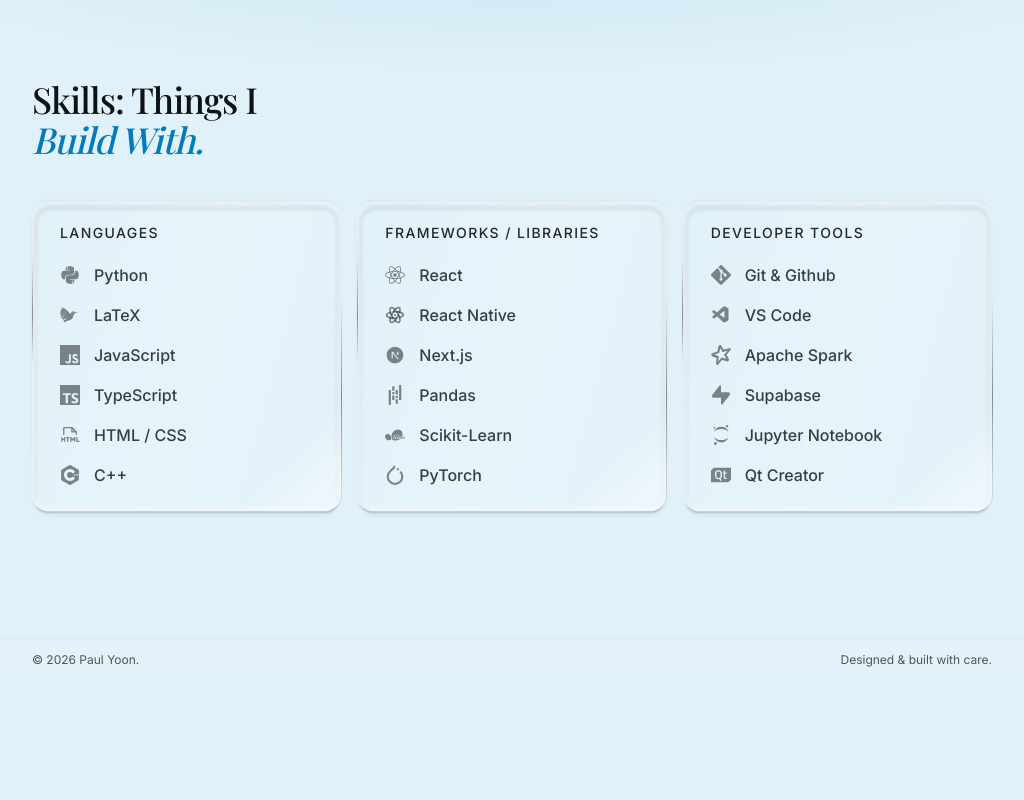
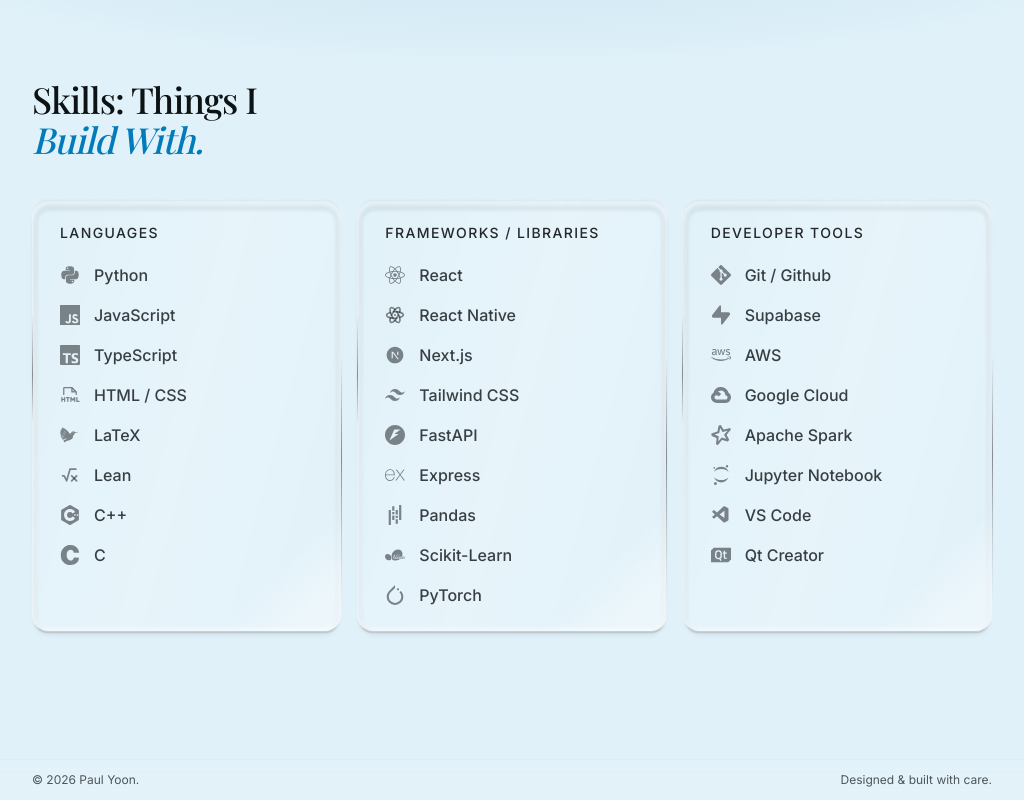
Before and after one commit to pauly00n/new-personal-website, a Next.js app: page / in a window 1280 px wide. Shown: the part 2491-3291 px from the top of the page, without its empty margins (128-1152 px from the left). Before the commit the page ends 3171 px from the top, so only its background shows below. Built offline with nearby package versions, Linux system fonts and the light colour scheme; no server answers; a web font is replaced by a local one.

Commit message:
more skills

```diff
--- a/components/skills.tsx
+++ b/components/skills.tsx
@@ -5,14 +5,14 @@
 import { SectionLabel } from "@/components/ui/section-label"
 import { useIntersectionOnce, useIntersectionsOnce } from "@/hooks/use-intersection-once"
 import GlassButton2 from "@/components/ui/glassbutton2"
-import { FaPython, FaReact } from "react-icons/fa"
+import { FaPython, FaReact, FaAws } from "react-icons/fa"
 import {
   SiGit, SiLatex, SiTypescript, SiJavascript, SiPandas,
   SiScikitlearn, SiPytorch, SiCplusplus, SiApachespark,
-  SiJupyter, SiQt,
+  SiJupyter, SiQt, SiFlask, SiExpress, SiFastapi, SiTailwindcss, SiC, SiGooglecloud,
 } from "react-icons/si"
 import { PiFileHtmlDuotone } from "react-icons/pi"
-import { TbBrandReactNative } from "react-icons/tb"
+import { TbBrandReactNative, TbMath } from "react-icons/tb"
 import { RiNextjsFill, RiSupabaseFill } from "react-icons/ri"
 import { VscVscode } from "react-icons/vsc"
 
@@ -21,11 +21,13 @@
     heading: "Languages",
     skills: [
       { label: "Python",      Icon: FaPython },
-      { label: "LaTeX",       Icon: SiLatex },
       { label: "JavaScript",  Icon: SiJavascript },
       { label: "TypeScript",  Icon: SiTypescript },
       { label: "HTML / CSS",  Icon: PiFileHtmlDuotone },
+      { label: "LaTeX",       Icon: SiLatex },
+      { label: "Lean",        Icon: TbMath },
       { label: "C++",         Icon: SiCplusplus },
+      { label: "C",           Icon: SiC },
     ],
   },
   {
@@ -34,6 +36,9 @@
       { label: "React",        Icon: FaReact },
       { label: "React Native", Icon: TbBrandReactNative },
       { label: "Next.js",      Icon: RiNextjsFill },
+      { label: "Tailwind CSS", Icon: SiTailwindcss },
+      { label: "FastAPI",      Icon: SiFastapi },
+      { label: "Express",      Icon: SiExpress },
       { label: "Pandas",       Icon: SiPandas },
       { label: "Scikit-Learn", Icon: SiScikitlearn },
       { label: "PyTorch",      Icon: SiPytorch },
@@ -42,11 +47,13 @@
   {
     heading: "Developer Tools",
     skills: [
-      { label: "Git & Github",     Icon: SiGit },
+      { label: "Git / Github",     Icon: SiGit },
+      { label: "Supabase",         Icon: RiSupabaseFill },
+      { label: "AWS",              Icon: FaAws },
+      { label: "Google Cloud",     Icon: SiGooglecloud },
+      { label: "Apache Spark",     Icon: SiApachespark },
+      { label: "Jupyter Notebook", Icon: SiJupyter },
       { label: "VS Code",          Icon: VscVscode },
-      { label: "Apache Spark",     Icon: SiApachespark },
-      { label: "Supabase",         Icon: RiSupabaseFill },
-      { label: "Jupyter Notebook", Icon: SiJupyter },
       { label: "Qt Creator",       Icon: SiQt },
     ],
   },
```
